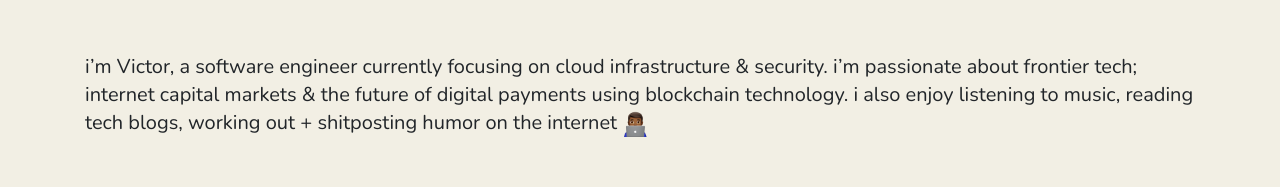
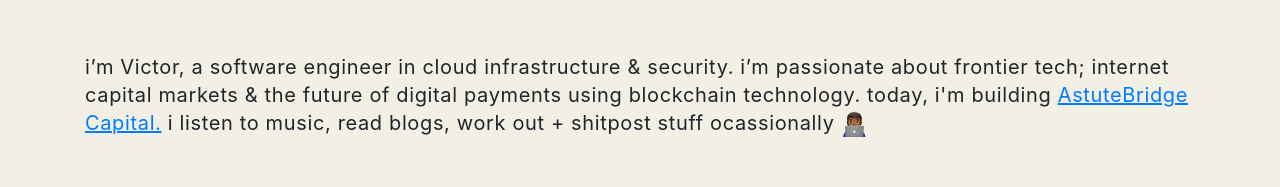
Before and after one commit to victorkagarama/victorkagarama.github.io, a plain HTML site: page index.html in a window 1280 px wide. Shown: the part 199-386 px from the top of the page. Drawn offline with nearby package versions, Linux system fonts and the light colour scheme.

Commit message:
updated building and font

```diff
--- a/index.html
+++ b/index.html
@@ -30,7 +30,7 @@
                     </div>
                 </div>
             </div>
-            <p>i’m Victor, a software engineer currently focusing on cloud infrastructure &amp; security. i’m passionate about frontier tech; internet capital markets &amp; the future of digital payments using blockchain technology. i also enjoy listening to music, reading tech blogs, working out + shitposting humor on the internet <img class="techie"
+            <p>i’m Victor, a software engineer in cloud infrastructure &amp; security. i’m passionate about frontier tech; internet capital markets &amp; the future of digital payments using blockchain technology. today, i'm building <a href="https://astutebridgecapital.com" target="_blank" rel="noopener noreferrer" class="astutebridge-link">AstuteBridge Capital.</a> i listen to music, read blogs, work out + shitpost stuff ocassionally <img class="techie"
                     src="/man-technologist-medium-dark-skin-tone_1f468-1f3fe-200d-1f4bb.png" alt=""></p>
             <p class="social">
 
--- a/main.css
+++ b/main.css
@@ -9,7 +9,8 @@ body{
     margin: 0;
     padding: 0;
     /* height: 100vh; */
-    font-family: Nunito, sans-serif;
+    font-family: -apple-system, BlinkMacSystemFont, "SF Pro Text", "SF Pro Display", Nunito, sans-serif;
+    letter-spacing: 0.02em;
     --bg-opacity: 1;
     background-color: #f2efe4;
     background-color: rgba(242,239,228,var(--bg-opacity));
@@ -121,6 +122,10 @@ p {
     margin-bottom: 5%;
 }
 
+.astutebridge-link {
+text-decoration: underline;
+}
+
 span {
     font-size: 1.2em;
 }
```
